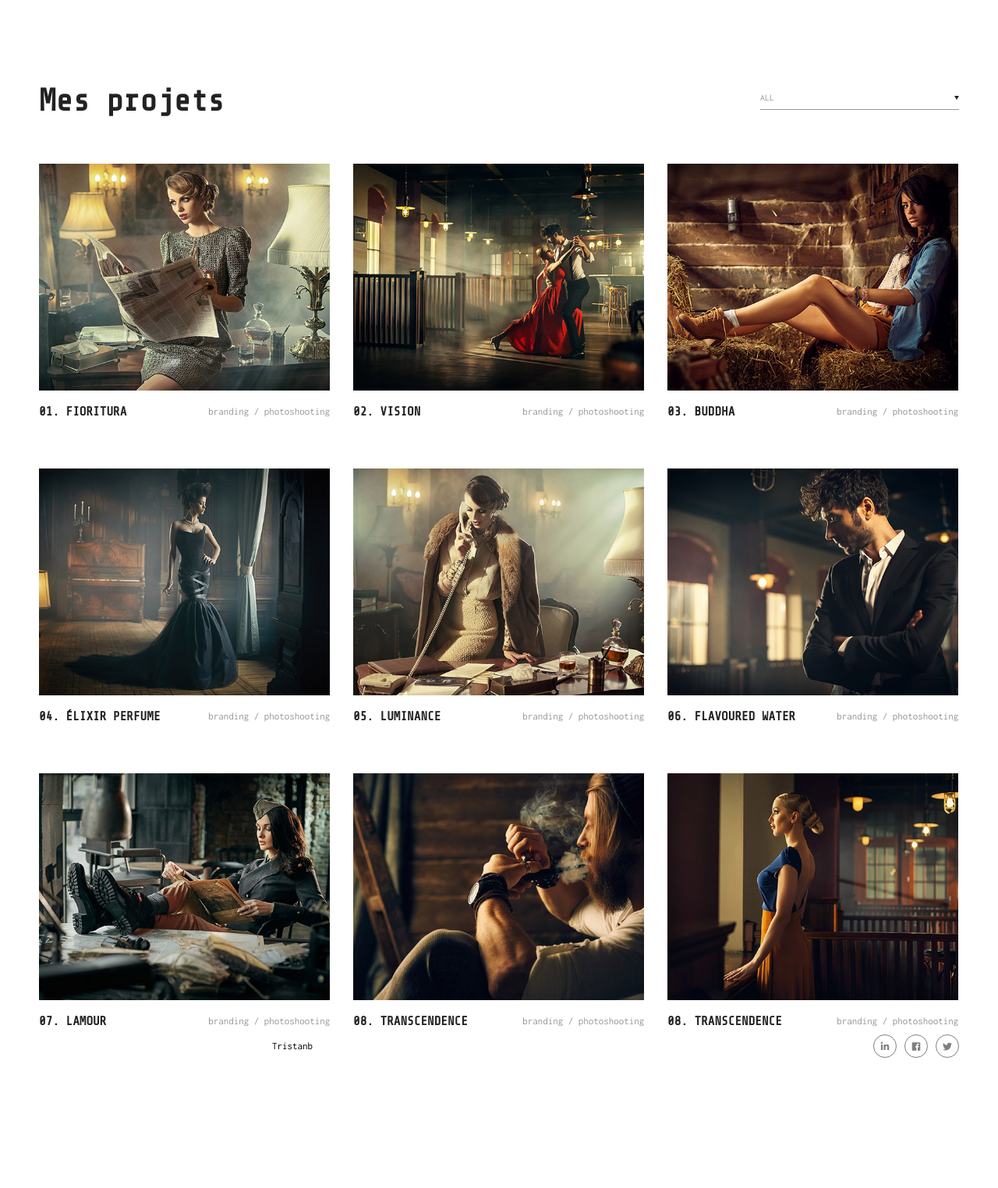
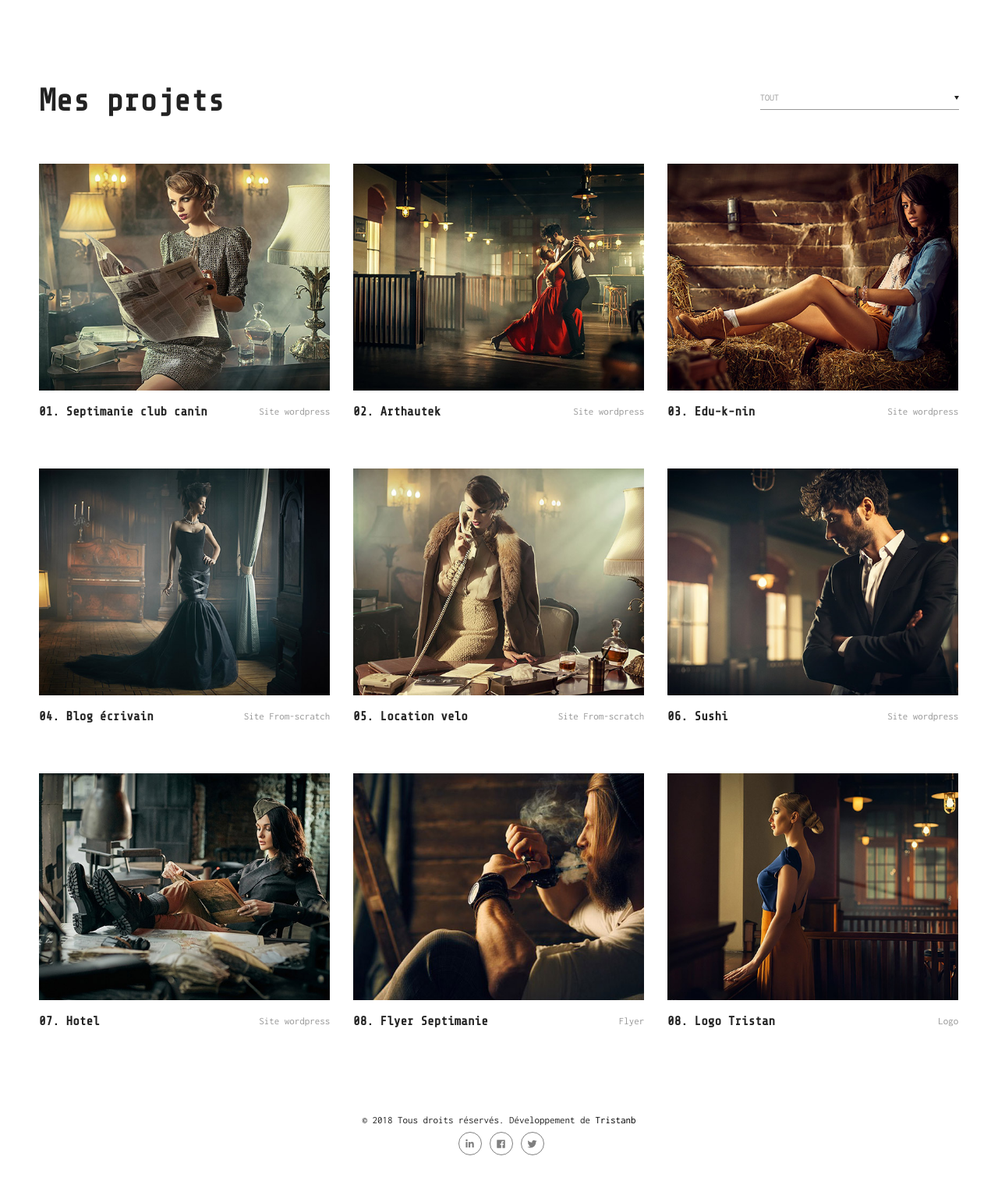
Before and after one commit to Trapper1622/freelance_site, a PHP site: page /portfolio.php in a window 1280 px wide. Shown: the part 115-1639 px from the top of the page at 78% size. Before the commit the page ends 1472 px from the top, so only its background shows below. Run offline with PHP 8.4, Linux system fonts and the light colour scheme; some libraries are stand-ins or nearby versions; some web fonts are replaced.

Commit message:
update sans photo

```diff
--- a/portfolio.php
+++ b/portfolio.php
@@ -13,14 +13,14 @@
                 <div class="empty-space col-xs-b30 col-md-b0"></div>
                 <div class="col-md-6 col-xs-text-center col-md-text-right">
                     <div class="sorting-menu style-2 text-left">
-                        <div class="responsive-filtration-title"><span class="text">All</span></div>
+                        <div class="responsive-filtration-title"><span class="text">Tout</span></div>
                         <ul class="responsive-filtration-toggle">
-                            <li><a class="mouseover-simple active" data-filter="*">All</a></li>
-                            <li><a class="mouseover-simple" data-filter=".filter-2">Design</a></li>
-                            <li><a class="mouseover-simple" data-filter=".filter-3">Branding</a></li>
-                            <li><a class="mouseover-simple" data-filter=".filter-4">Advertising</a></li>
-                            <li><a class="mouseover-simple" data-filter=".filter-5">Logo</a></li>
-                            <li><a class="mouseover-simple" data-filter=".filter-6">Development</a></li>
+                            <li><a class="mouseover-simple active" data-filter="*">Tout</a></li>
+                            <li><a class="mouseover-simple" data-filter=".filter-2">Wordpress</a></li>
+                            <li><a class="mouseover-simple" data-filter=".filter-3">From-scratch</a></li>
+                            <li><a class="mouseover-simple" data-filter=".filter-4">Projets formation</a></li>
+                            <li><a class="mouseover-simple" data-filter=".filter-5">Logos</a></li>
+                            <li><a class="mouseover-simple" data-filter=".filter-6">cartes de visite / flyers</a></li>
                         </ul>
                     </div>
                 </div>
@@ -34,7 +34,7 @@
 
                 <div class="sorting-item filter-1">
                     <div class="portfolio-landing-entry-1 style-1">
-                        <a class="mouseover poster-3d lightbox" data-offset="5" href="projets/projet-1.php" style="background-image: url(img/portfolio-27.jpg);">
+                        <a class="mouseover poster-3d lightbox" data-offset="5" href="projet-1.php" style="background-image: url(img/portfolio-27.jpg);">
                             <span class="layer-1 full-size" data-offset="10">
                                 <span class="mouseover-helper-frame"></span>
                             </span>
@@ -45,10 +45,10 @@
                         <div class="text-content">
                             <div class="row">
                                 <div class="col-md-6 col-xs-text-center col-md-text-left">
-                                    <div class="h5"><b><a href="#" class="mouseover-simple size-1">01. FIORITURA</a></b></div>
+                                    <div class="h5"><b><a href="#" class="mouseover-simple size-1">01. Septimanie club canin</a></b></div>
                                 </div>
                                 <div class="col-md-6 col-xs-text-center col-md-text-right">
-                                    <div class="simple-article grey small">branding / photoshooting</div>
+                                    <div class="simple-article grey small">Site wordpress</div>
                                 </div>
                             </div>
                         </div>
@@ -68,10 +68,10 @@
                         <div class="text-content">
                             <div class="row">
                                 <div class="col-md-6 col-xs-text-center col-md-text-left">
-                                    <div class="h5"><b><a href="#" class="mouseover-simple size-1">02. VISION</a></b></div>
+                                    <div class="h5"><b><a href="#" class="mouseover-simple size-1">02. Arthautek</a></b></div>
                                 </div>
                                 <div class="col-md-6 col-xs-text-center col-md-text-right">
-                                    <div class="simple-article grey small">branding / photoshooting</div>
+                                    <div class="simple-article grey small">Site wordpress</div>
                                 </div>
                             </div>
                         </div>
@@ -91,10 +91,10 @@
                         <div class="text-content">
                             <div class="row">
                                 <div class="col-md-6 col-xs-text-center col-md-text-left">
-                                    <div class="h5"><b><a href="#" class="mouseover-simple size-1">03. BUDDHA</a></b></div>
+                                    <div class="h5"><b><a href="#" class="mouseover-simple size-1">03. Edu-k-nin</a></b></div>
                                 </div>
                                 <div class="col-md-6 col-xs-text-center col-md-text-right">
-                                    <div class="simple-article grey small">branding / photoshooting</div>
+                                    <div class="simple-article grey small">Site wordpress</div>
                                 </div>
                             </div>
                         </div>
@@ -114,10 +114,10 @@
                         <div class="text-content">
                             <div class="row">
                                 <div class="col-md-6 col-xs-text-center col-md-text-left">
-                                    <div class="h5"><b><a href="#" class="mouseover-simple size-1">04. ÉLIXIR PERFUME</a></b></div>
+                                    <div class="h5"><b><a href="#" class="mouseover-simple size-1">04. Blog écrivain</a></b></div>
                                 </div>
                                 <div class="col-md-6 col-xs-text-center col-md-text-right">
-                                    <div class="simple-article grey small">branding / photoshooting</div>
+                                    <div class="simple-article grey small">Site From-scratch</div>
                                 </div>
                             </div>
                         </div>
@@ -137,10 +137,10 @@
                         <div class="text-content">
                             <div class="row">
                                 <div class="col-md-6 col-xs-text-center col-md-text-left">
-                                    <div class="h5"><b><a href="#" class="mouseover-simple size-1">05. LUMINANCE</a></b></div>
+                                    <div class="h5"><b><a href="#" class="mouseover-simple size-1">05. Location velo</a></b></div>
                                 </div>
                                 <div class="col-md-6 col-xs-text-center col-md-text-right">
-                                    <div class="simple-article grey small">branding / photoshooting</div>
+                                    <div class="simple-article grey small">Site From-scratch</div>
                                 </div>
                             </div>
                         </div>
@@ -160,10 +160,10 @@
                         <div class="text-content">
                             <div class="row">
                                 <div class="col-md-6 col-xs-text-center col-md-text-left">
-                                    <div class="h5"><b><a href="#" class="mouseover-simple size-1">06. FLAVOURED WATER</a></b></div>
+                                    <div class="h5"><b><a href="#" class="mouseover-simple size-1">06. Sushi</a></b></div>
                                 </div>
                                 <div class="col-md-6 col-xs-text-center col-md-text-right">
-                                    <div class="simple-article grey small">branding / photoshooting</div>
+                                    <div class="simple-article grey small">Site wordpress</div>
                                 </div>
                             </div>
                         </div>
@@ -183,10 +183,10 @@
                         <div class="text-content">
                             <div class="row">
                                 <div class="col-md-6 col-xs-text-center col-md-text-left">
-                                    <div class="h5"><b><a href="#" class="mouseover-simple size-1">07. LAMOUR</a></b></div>
+                                    <div class="h5"><b><a href="#" class="mouseover-simple size-1">07. Hotel</a></b></div>
                                 </div>
                                 <div class="col-md-6 col-xs-text-center col-md-text-right">
-                                    <div class="simple-article grey small">branding / photoshooting</div>
+                                    <div class="simple-article grey small">Site wordpress</div>
                                 </div>
                             </div>
                         </div>
@@ -206,10 +206,10 @@
                         <div class="text-content">
                             <div class="row">
                                 <div class="col-md-6 col-xs-text-center col-md-text-left">
-                                    <div class="h5"><b><a href="#" class="mouseover-simple size-1">08. TRANSCENDENCE</a></b></div>
+                                    <div class="h5"><b><a href="#" class="mouseover-simple size-1">08. Flyer Septimanie</a></b></div>
                                 </div>
                                 <div class="col-md-6 col-xs-text-center col-md-text-right">
-                                    <div class="simple-article grey small">branding / photoshooting</div>
+                                    <div class="simple-article grey small">Flyer</div>
                                 </div>
                             </div>
                         </div>
@@ -229,10 +229,10 @@
                         <div class="text-content">
                             <div class="row">
                                 <div class="col-md-6 col-xs-text-center col-md-text-left">
-                                    <div class="h5"><b><a href="#" class="mouseover-simple size-1">08. TRANSCENDENCE</a></b></div>
+                                    <div class="h5"><b><a href="#" class="mouseover-simple size-1">08. Logo Tristan</a></b></div>
                                 </div>
                                 <div class="col-md-6 col-xs-text-center col-md-text-right">
-                                    <div class="simple-article grey small">branding / photoshooting</div>
+                                    <div class="simple-article grey small">Logo</div>
                                 </div>
                             </div>
                         </div>
@@ -243,7 +243,7 @@
             </div>
         </div>
 
-        <div class="empty-space col-xs-b15"></div>
+        <div class="empty-space col-xs-b55 col-sm-b110"></div>
 
 <?php $contents = ob_get_clean(); ?>
 <?php require('templatePortfolio.php'); ?>
--- a/templatePortfolio.php
+++ b/templatePortfolio.php
@@ -203,9 +203,9 @@
     <footer class="type-2 transparent">
       <div class="wide-container-fluid">
         <div class="row">
-          <div class="col-md-6 col-xs-text-center col-md-text-left col-sm-b10 col-md-b0">
+          <div class="col-md-text-center col-xs-text-center col-sm-b10 col-md-b0">
             <div class="copyright">
-              <div class="simple-article small light transparent">
+              <div class="simple-article small">
                 &copy; 2018 Tous droits réservés.
                 <div class="developed-by">Développement de <a href="http://www.tristanb.fr"
                     target="blank">Tristanb</a></div>
@@ -213,7 +213,7 @@
             </div>
             <div class="empty-space col-xs-b20 col-md-b0"></div>
           </div>
-          <div class="col-md-6 col-xs-text-center col-md-text-right">
+          <div class="col-md-text-center col-xs-text-center">
             <div class="follow style-3">
               <a class="entry" href="https://www.linkedin.com/" target="_blank"><i class="fab fa-linkedin"></i></a>
               <a class="entry" href="https://www.facebook.com/" target="_blank"><i class="fab fa-facebook"></i></a>
```
